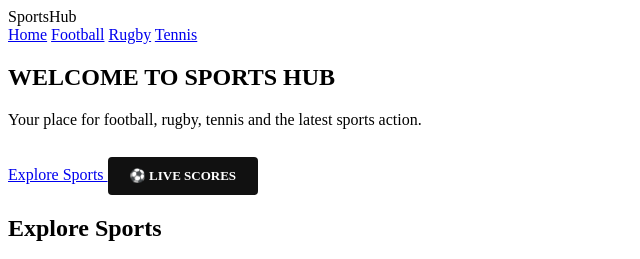
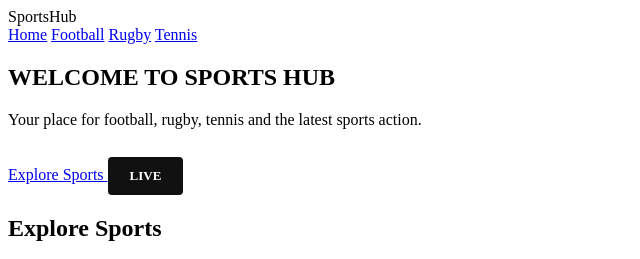
Before and after one commit to macpercy0-dev/SportsHub, a website: page index.html in a window 1280 px wide. Shown: the top 259 px of the page, without its empty margins (0-640 px from the left). Drawn offline with Linux system fonts and the light colour scheme.

Commit message:
Add live scores button

```diff
--- a/index.html
+++ b/index.html
@@ -42,7 +42,7 @@
             </a>
 
              <a href="live.html" class="live-button">
-    ⚽ LIVE SCORES
+      LIVE
 </a>
 
         </div>
--- a/style.css
+++ b/style.css
@@ -965,3 +965,21 @@
     transform: translateY(-2px);
     opacity: 0.85;
 }
+
+.live-button {
+    display: inline-block;
+    margin-top: 12px;
+    padding: 11px 22px;
+    background: #111;
+    color: #fff;
+    text-decoration: none;
+    font-size: 13px;
+    font-weight: 700;
+    border-radius: 4px;
+    transition: 0.2s ease;
+}
+
+.live-button:hover {
+    transform: translateY(-2px);
+    opacity: 0.85;
+}
```
